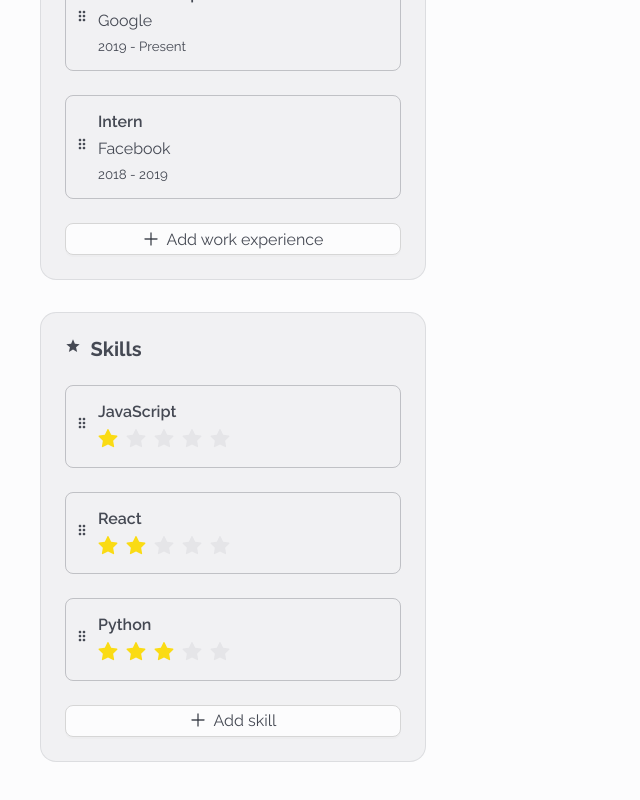
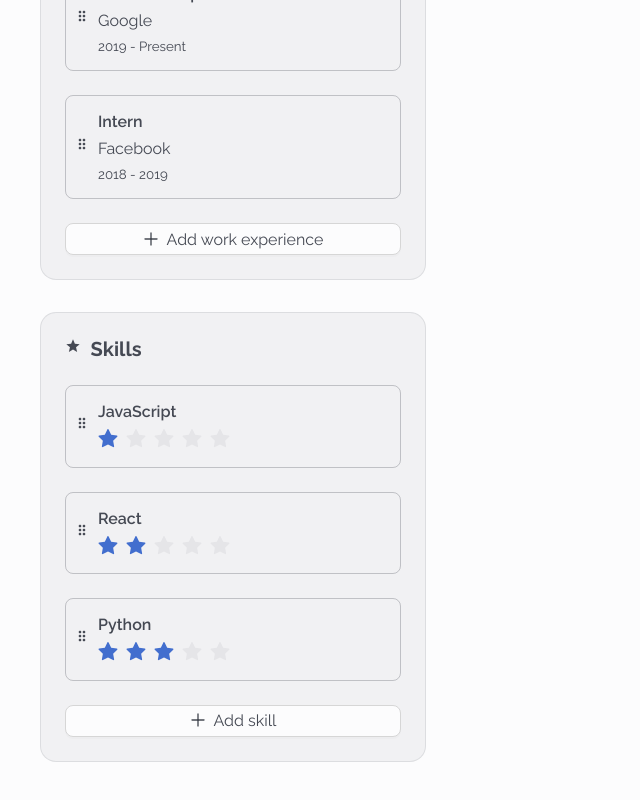
Before and after one commit to ErickBGomez/cv-application, a React (Vite) app: page / in a window 1280 px wide. Shown: the part 1210-2010 px from the top of the page, without its empty margins (0-640 px from the left). Built offline with nearby package versions, Linux system fonts and the light colour scheme.

Commit message:
Change rate star color

```diff
--- a/src/assets/scss/antd-reset.scss
+++ b/src/assets/scss/antd-reset.scss
@@ -1,3 +1,4 @@
+@use "./colors";
 @use "./text-styles";
 
 .ant-form-item {
@@ -7,3 +8,7 @@
 .ant-form-item-label {
   @include text-styles.form-label;
 }
+
+.ant-rate {
+  color: colors.$primary;
+}
```
